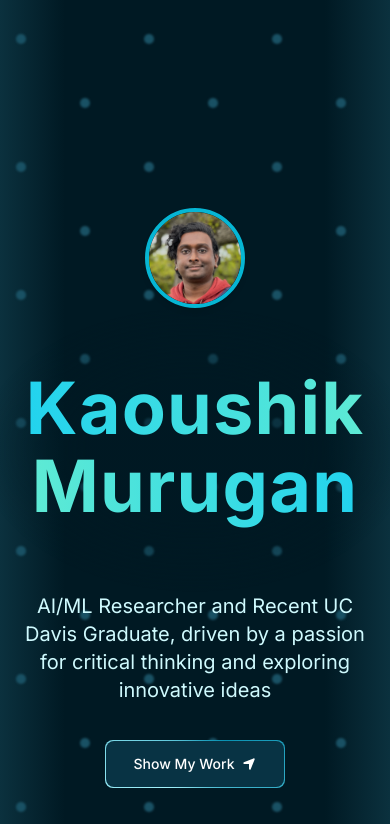
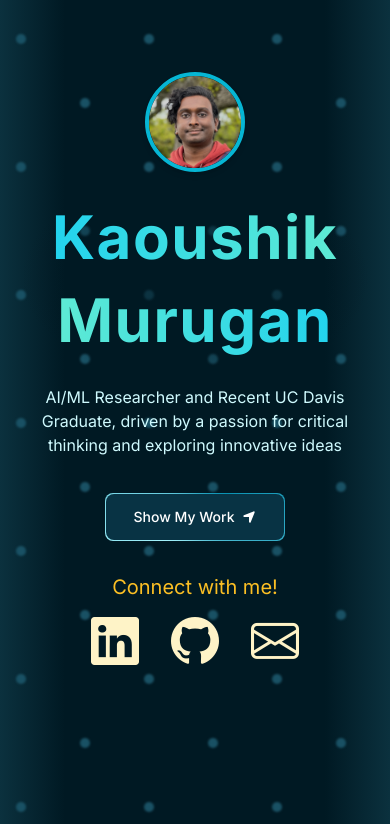
Before and after one commit to KaoushikMurugan/personal-website, a Next.js app: page / in a window 390 px wide. Shown: the top 824 px of the page. Built offline with nearby package versions, Linux system fonts and the light colour scheme.

Commit message:
Feat: Adjusted text and formatting in hero page and about me section to appear correctly for different screen widths

```diff
--- a/components/hero.tsx
+++ b/components/hero.tsx
@@ -8,8 +8,8 @@ import CircleIcon from './ui/circle-image-icon'
 
 const Hero = () => {
   return (
-    <div className="relative pb-18 pt-20 h-screen">
-      <div className="flex justify-center relative my-[8rem] z-10">
+    <div className="relative pb-18 pt-10 md:pt-20 h-screen">
+      <div className="flex justify-center relative my-[2rem] z-10">
         <div className="max-w-[89vw] md:max-w-2xl lg:max-w-[60vw] flex flex-col items-center justify-center">
           {/* <h2 className="uppercase tracking-widest text-xs text-center dark:text-blue-100 text-purple-900 max-w-80">
           </h2> */}
@@ -22,14 +22,14 @@ const Hero = () => {
             className="border-cyan-500"
           />
           <TextGenerateEffect
-            className = "text-center p-12 text-5xl bg-[radial-gradient(closest-side,_theme(colors.cyan.999)88,_theme(colors.cyan.999)88,transparent)]"
+            className = "text-center p-2 xl:p-8 text-6xl sm:text-7xl bg-[radial-gradient(closest-side,_theme(colors.cyan.999)88,_theme(colors.cyan.999)88,transparent)]"
             words = "Kaoushik Murugan"
             duration = {1.0}
             colorGradient = {[
               "from-cyan-400 to-teal-300",
               "from-teal-300 to-cyan-400"]}
           />
-          <p className = "text-center text-xl text-cyan-100">
+          <p className = "text-center text-base md:text-xl text-cyan-100">
           AI/ML Researcher and Recent UC Davis Graduate, driven by a passion for critical thinking and exploring innovative ideas
           </p>
 
@@ -42,8 +42,8 @@ const Hero = () => {
             />
           </a>
           <div className="h-8 md:h-14"/>
-          <div className="flex flex-col sm:flex-row relative justify-center items-center gap-10 text-5xl dark:text-amber-400">
-            <span className="text-3xl">Connect with me!</span>
+          <div className="flex flex-col sm:flex-row relative justify-center items-center gap-4 sm:gap-10 text-5xl dark:text-amber-400">
+            <span className="text-xl sm:text-2xl md:text-3xl">Connect with me!</span>
             <div className="flex sm:flex-row gap-8 dark:text-amber-100">
               <SocialIcon
                 platform="linkedin"
--- a/components/ui/bento-grid.tsx
+++ b/components/ui/bento-grid.tsx
@@ -46,7 +46,7 @@ export const BentoGridItem: React.FC<BentoGridItemProps> = ({
       )}
     >
       {header}
-      <div className=" transition duration-200">
+      <div className="transition duration-200">
         {icon}
         <div className="font-sans font-bold text-center text-neutral-600 dark:text-cyan-300 mb-2 mt-2 text-3xl">
           {title}
--- a/components/ui/text-generate-effect.tsx
+++ b/components/ui/text-generate-effect.tsx
@@ -42,7 +42,7 @@ export const TextGenerateEffect = ({
           return (
             <motion.span
               key={word + idx}
-              className={`bg-gradient-to-r ${idx < colorGradient.length ? colorGradient[idx] : ""} bg-clip-text text-7xl text-transparent opacity-10`}
+              className={`bg-gradient-to-r ${idx < colorGradient.length ? colorGradient[idx] : ""} bg-clip-text text-transparent opacity-10`}
               style={{
                 filter: filter ? "blur(10px)" : "none",
               }}
--- a/data/bento-box-elements/Adaptability.tsx
+++ b/data/bento-box-elements/Adaptability.tsx
@@ -12,7 +12,7 @@ const AdaptabilityTitle = () => {
 const AdaptabilityDescription = () => {
     return (
         <div>
-            I love <AccentText text="learning new things"/> and I am always ready to adapt to new environments and challenges. I care about understanding the <AccentText text="foundations"/> of a concept and building <AccentText text="intuition"/> around it.
+            I love <AccentText text="learning new things"/> and am excited about new challenges. I care about understanding the <AccentText text="foundations"/> of a concept and building <AccentText text="intuition"/> around it.
         </div>
     )
 }
```
